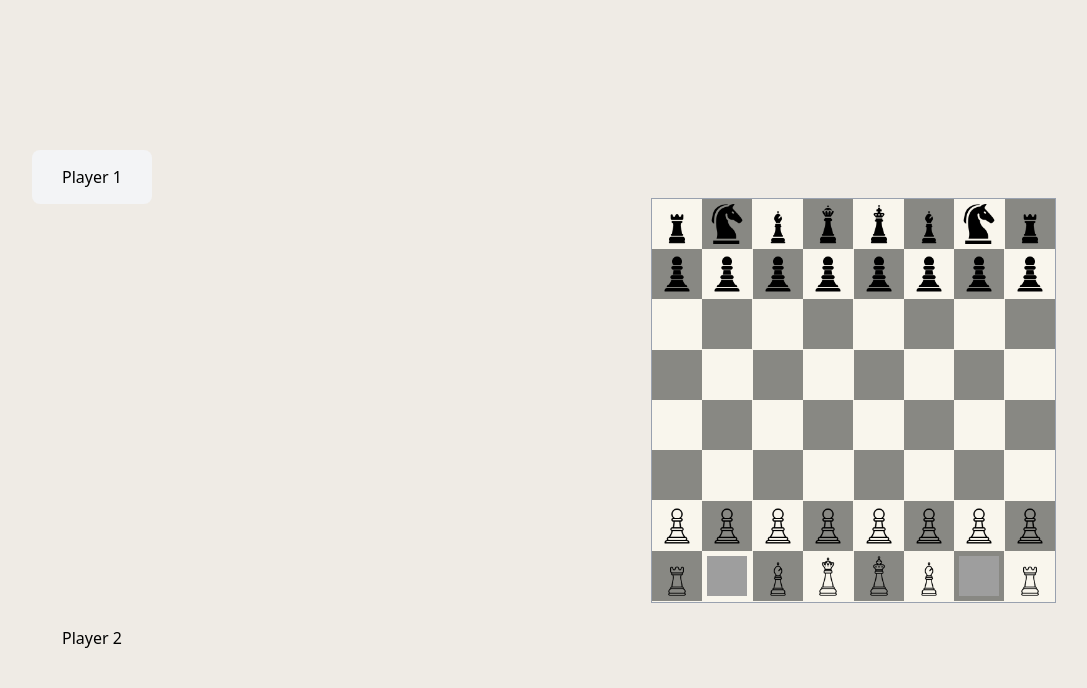
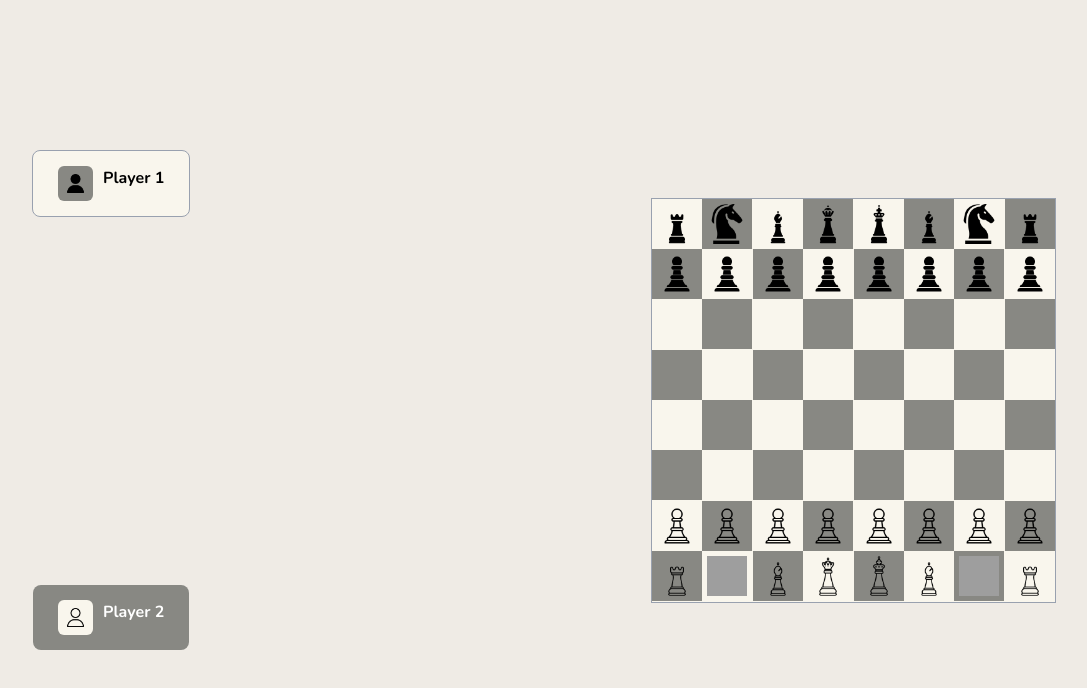
Before and after one commit to anurag9601/chess, a Next.js app: page /play in a window 1280 px wide. Shown: the top 688 px of the page, without its empty margins (96-1183 px from the left). Built offline with nearby package versions, Linux system fonts and the light colour scheme; grey boxes are pictures that could not be loaded.

Commit message:
Created Users UI

```diff
--- a/src/app/components/players/Players.tsx
+++ b/src/app/components/players/Players.tsx
@@ -3,10 +3,18 @@ import React from "react";
 const Players = () => {
   return (
     <div className="flex flex-col items-center justify-between max-h-screen h-[500px]">
-      <div className="bg-gray-100 px-[30px] py-[15px] rounded-lg max-w-[200px]">
-        Player 1
+      <div className="bg-[#f9f6ed] px-[25px] py-[15px] rounded-lg max-w-[200px] font-[700] border-[1px] border-[#99a1af] flex items-start justify-center gap-[10px]">
+        <div className="h-[35px] w-[35px] px-[8px] py-[8px] flex items-center justify-center bg-[#888883] rounded-md">
+          <img src="./pieces/users/user-black.png" alt="User" />
+        </div>
+        <p>Player 1</p>
       </div>
-      <div>Player 2</div>
+      <div className="bg-[#888883] px-[25px] py-[15px] rounded-lg max-w-[200px] font-[700] text-white flex items-start justify-center gap-[10px]">
+        <div className="h-[35px] w-[35px] px-[8px] py-[8px] flex items-center justify-center bg-[#f9f6ed] rounded-md">
+          <img src="./pieces/users/user-white.png" alt="User" />
+        </div>
+        <p>Player 2</p>
+      </div>
     </div>
   );
 };
--- a/src/app/globals.css
+++ b/src/app/globals.css
@@ -1,4 +1,10 @@
+@import url('https://fonts.googleapis.com/css2?family=Nunito:wght@200..1000&display=swap');
 @import "tailwindcss";
+
+html, body {
+  font-family: "Nunito", sans-serif;
+  font-optical-sizing: auto;
+}
 
 .chessPlayContainer {
   background-color: #efebe5;
```
Also changed, not shown: public/pieces/users/user-black.png (added), public/pieces/users/user-white.png (added).
